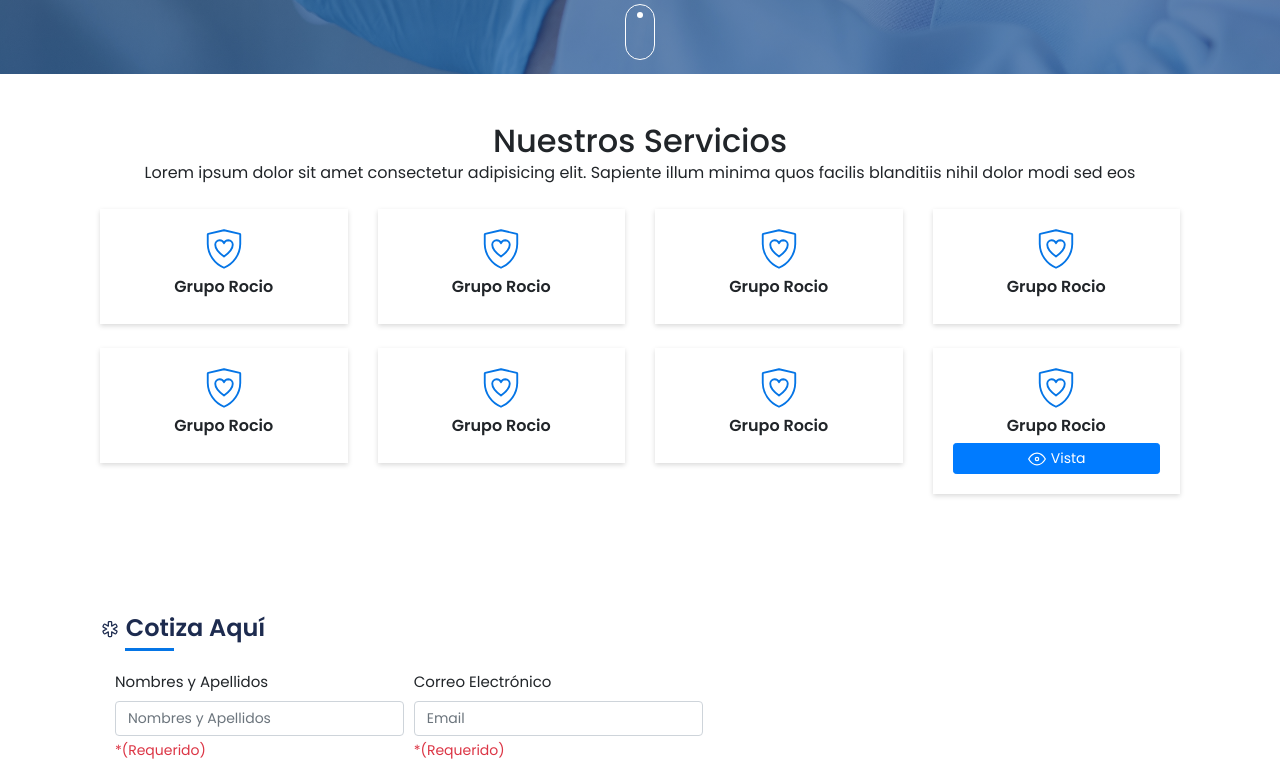
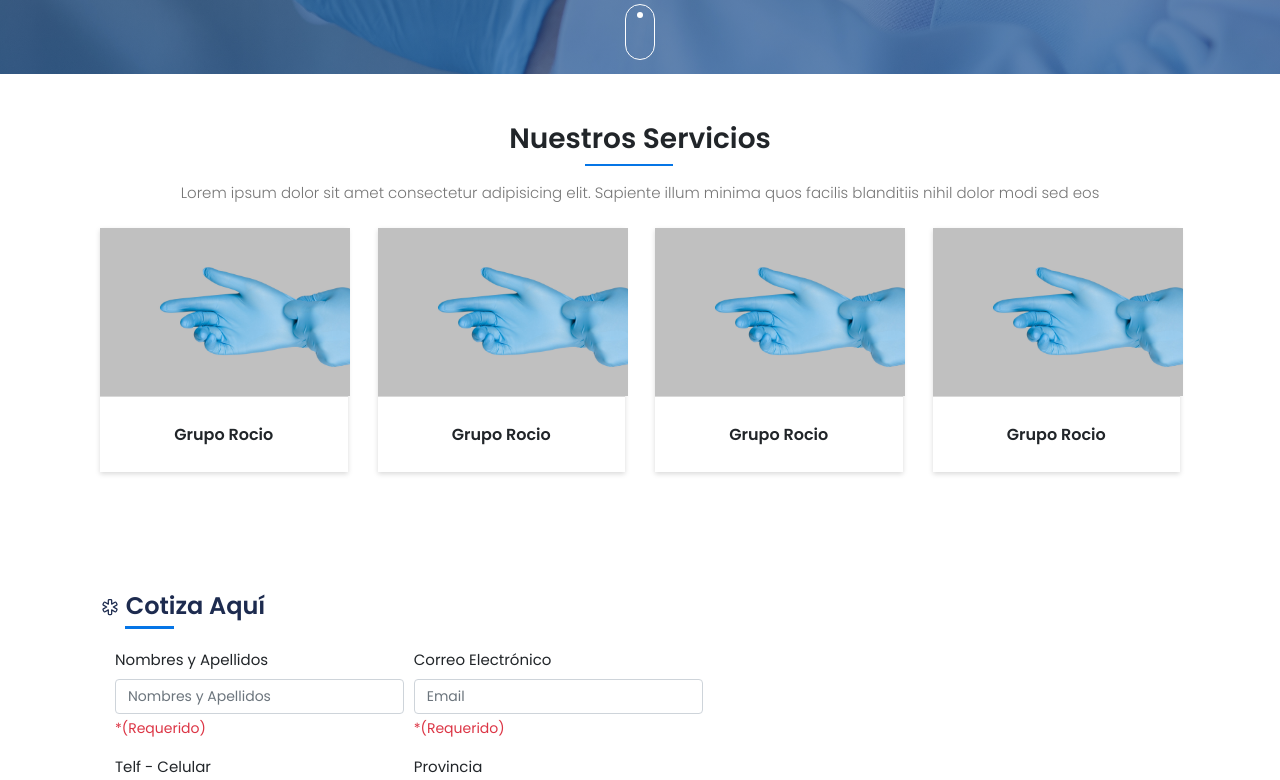
Before and after one commit to JuniorCR21/capstone_front-fmc, an Angular app: page / in a window 1280 px wide. Shown: the part 720-1500 px from the top of the page. Built offline with nearby package versions, Linux system fonts and the light colour scheme.

Commit message:
Avance Pagina Home

```diff
--- a/src/app/pages/home/home.component.css
+++ b/src/app/pages/home/home.component.css
@@ -113,6 +113,27 @@
 
 .title-training{
   font-weight: 600;
+}
+
+.services .subtitle{
+  font-weight: 600;
+}
+
+.services .subtitle::after{
+  content: '';
+  display: block;
+  position: relative;
+  height: 2px;
+  width:8%;
+  background-color: #0575E6;
+  left: 45%;
+  top: 8px;
+}
+
+.services .text-services{
+  font-size: 15px;
+  font-weight: 300;
+  color: #777777;
 }
 
 .card{
--- a/src/app/pages/home/home.component.html
+++ b/src/app/pages/home/home.component.html
@@ -58,110 +58,51 @@
 <!-- PARTE 1 -->
 <section class="services pt-5 pb-5">
   <div class="container">
-    <h2 class="text-center">Nuestros Servicios</h2>
-    <p class="text-center">Lorem ipsum dolor sit amet consectetur adipisicing elit. Sapiente illum minima quos facilis blanditiis nihil dolor modi sed eos</p>
+    <h3 class="text-center subtitle">Nuestros Servicios</h3>
+    <p class="text-center text-services mt-4">Lorem ipsum dolor sit amet consectetur adipisicing elit. Sapiente illum minima quos facilis blanditiis nihil dolor modi sed eos</p>
     <div class="row mt-4">
       <div class="col-md-3">
-        <div class="card card-body border-0">
-          <div class="icon text-center">
-            <img
-              src="../../../assets/img/training/Orion_health.svg"
-              alt="Icon Training"
-            />
+        <div class="card border-0">
+          <div class="card-header p-0">
+            <img src="../../../assets/img/banner/banner-about.jpeg" width="250px" alt="">
           </div>
-          <h6 class="text-center title-training mt-2">Grupo Rocio</h6>
+          <div class="card-body">
+            <h6 class="text-center title-training mt-2">Grupo Rocio</h6>
+          </div>
+
         </div>
       </div>
       <div class="col-md-3">
-        <div class="card card-body border-0">
-          <div class="icon text-center">
-            <img
-              src="../../../assets/img/training/Orion_health.svg"
-              alt="Icon Training"
-            />
+        <div class="card border-0">
+          <div class="card-header p-0">
+            <img src="../../../assets/img/banner/banner-about.jpeg" width="250px" alt="">
           </div>
-          <h6 class="text-center title-training mt-2">Grupo Rocio</h6>
+          <div class="card-body">
+            <h6 class="text-center title-training mt-2">Grupo Rocio</h6>
+          </div>
+
         </div>
       </div>
       <div class="col-md-3">
-        <div class="card card-body border-0">
-          <div class="icon text-center">
-            <img
-              src="../../../assets/img/training/Orion_health.svg"
-              alt="Icon Training"
-            />
+        <div class="card border-0">
+          <div class="card-header p-0">
+            <img src="../../../assets/img/banner/banner-about.jpeg" width="250px" alt="">
           </div>
-          <h6 class="text-center title-training mt-2">Grupo Rocio</h6>
+          <div class="card-body">
+            <h6 class="text-center title-training mt-2">Grupo Rocio</h6>
+          </div>
+
         </div>
       </div>
       <div class="col-md-3">
-        <div class="card card-body border-0">
-          <div class="icon text-center">
-            <img
-              src="../../../assets/img/training/Orion_health.svg"
-              alt="Icon Training"
-            />
+        <div class="card border-0">
+          <div class="card-header p-0">
+            <img src="../../../assets/img/banner/banner-about.jpeg" width="250px" alt="">
           </div>
-          <h6 class="text-center title-training mt-2">Grupo Rocio</h6>
-        </div>
-      </div>
-    </div>
-    <div class="row mt-4">
-      <div class="col-md-3">
-        <div class="card card-body border-0">
-          <div class="icon text-center">
-            <img
-              src="../../../assets/img/training/Orion_health.svg"
-              alt="Icon Training"
-            />
+          <div class="card-body">
+            <h6 class="text-center title-training mt-2">Grupo Rocio</h6>
           </div>
-          <h6 class="text-center title-training mt-2">Grupo Rocio</h6>
-        </div>
-      </div>
-      <div class="col-md-3">
-        <div class="card card-body border-0">
-          <div class="icon text-center">
-            <img
-              src="../../../assets/img/training/Orion_health.svg"
-              alt="Icon Training"
-            />
-          </div>
-          <h6 class="text-center title-training mt-2">Grupo Rocio</h6>
-        </div>
-      </div>
-      <div class="col-md-3">
-        <div class="card card-body border-0">
-          <div class="icon text-center">
-            <img
-              src="../../../assets/img/training/Orion_health.svg"
-              alt="Icon Training"
-            />
-          </div>
-          <h6 class="text-center title-training mt-2">Grupo Rocio</h6>
-        </div>
-      </div>
-      <div class="col-md-3">
-        <div class="card card-body border-0">
-          <div class="icon text-center">
-            <img
-              src="../../../assets/img/training/Orion_health.svg"
-              alt="Icon Training"
-            />
-          </div>
-          <h6 class="text-center title-training mt-2">Grupo Rocio</h6>
-          <button
-            class="btn btn-sm btn-primary"
-            type="button"
-            data-toggle="modal"
-            data-target="#modalRocio"
-          >
-            <svg xmlns="http://www.w3.org/2000/svg" class="icon icon-tabler icon-tabler-eye" width="20" height="20" viewBox="0 0 24 24" stroke-width="1.5" stroke="#ffffff" fill="none" stroke-linecap="round" stroke-linejoin="round">
-              <path stroke="none" d="M0 0h24v24H0z" fill="none"/>
-              <circle cx="12" cy="12" r="2" />
-              <path d="M22 12c-2.667 4.667 -6 7 -10 7s-7.333 -2.333 -10 -7c2.667 -4.667 6 -7 10 -7s7.333 2.333 10 7" />
-            </svg>
-            Vista
-          </button>
+
         </div>
       </div>
     </div>
```
